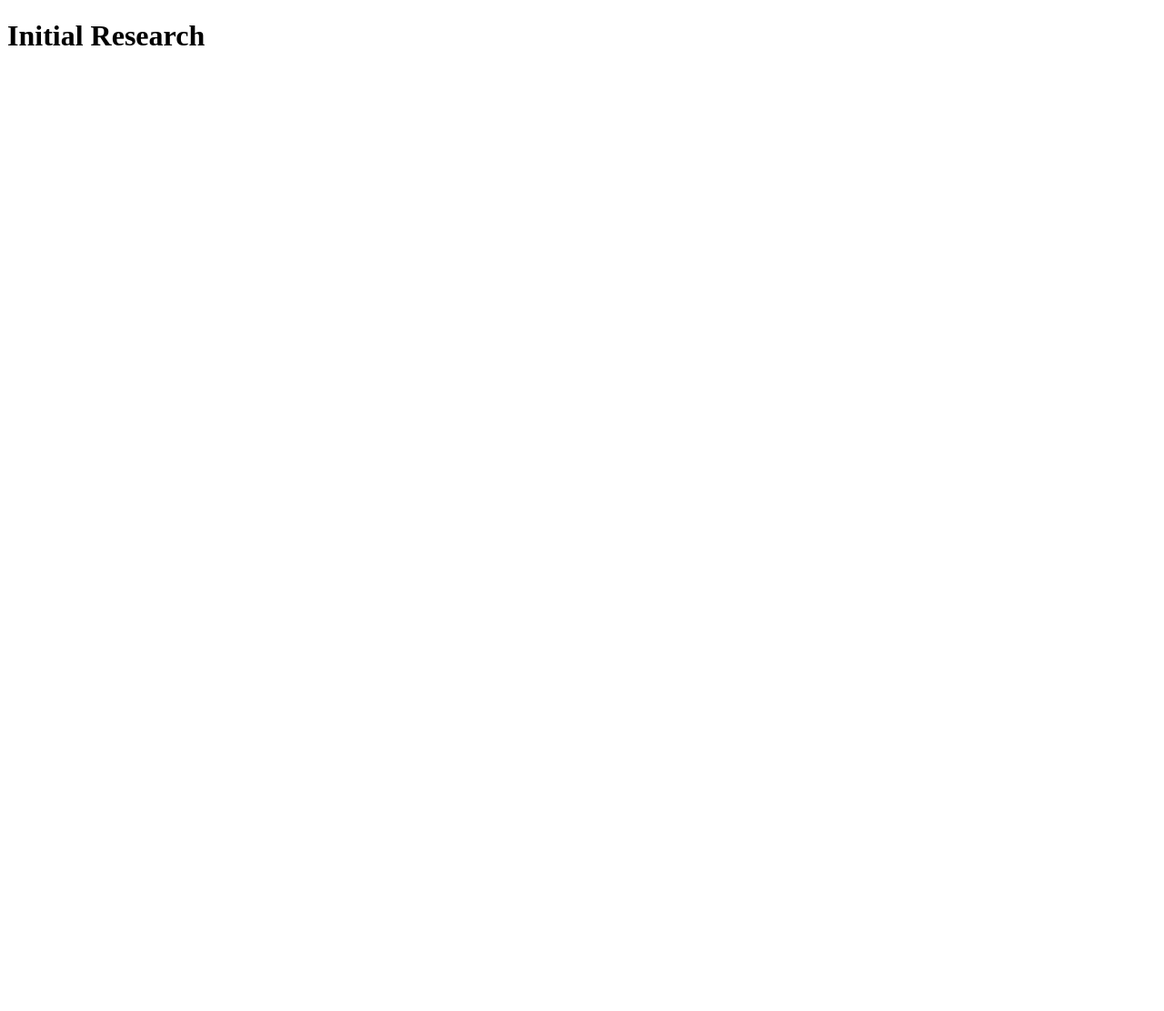
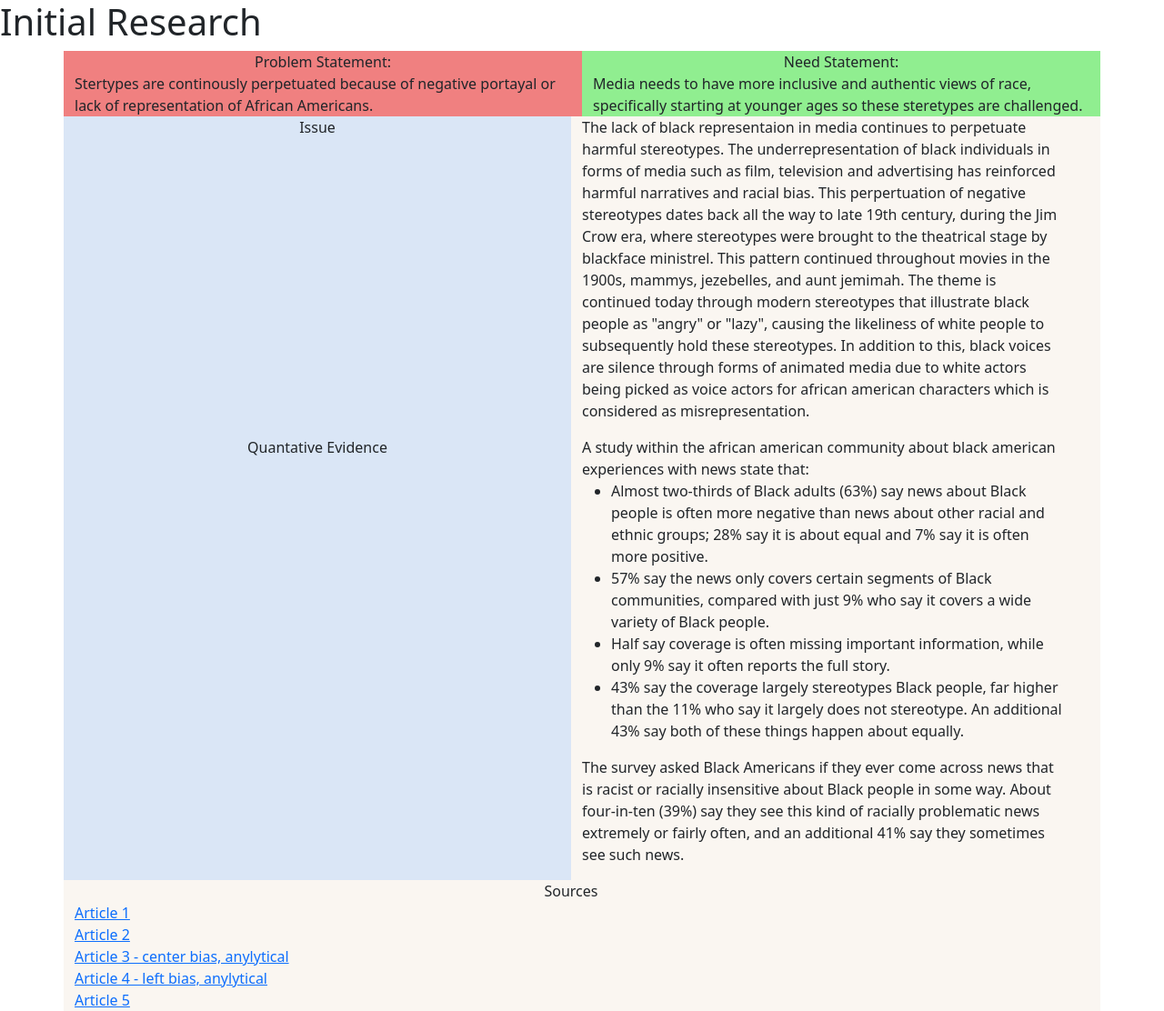
Before and after one commit to DabriaR/Capstone23-24, a plain HTML site: page InitialResearchDabria.html in a window 1280 px wide. Shown: the whole page at 91% size. Before the commit the page ends 800 px from the top, so only its background shows below. Drawn offline with nearby package versions, Linux system fonts and the light colour scheme.

Commit message:
research

```diff
--- a/InitialResearchDabria.html
+++ b/InitialResearchDabria.html
@@ -4,8 +4,105 @@
     <meta charset="UTF-8">
     <meta name="viewport" content="width=device-width, initial-scale=1.0">
     <title>Document</title>
+    <link href="https://cdn.jsdelivr.net/npm/bootstrap@5.3.2/dist/css/bootstrap.min.css" rel="stylesheet" integrity="sha384-T3c6CoIi6uLrA9TneNEoa7RxnatzjcDSCmG1MXxSR1GAsXEV/Dwwykc2MPK8M2HN" crossorigin="anonymous">
+<style>
+
+</style>
+
+
 </head>
 <body>
+    <script src="https://cdn.jsdelivr.net/npm/bootstrap@5.3.2/dist/js/bootstrap.bundle.min.js" integrity="sha384-C6RzsynM9kWDrMNeT87bh95OGNyZPhcTNXj1NW7RuBCsyN/o0jlpcV8Qyq46cDfL" crossorigin="anonymous"></script>
     <h1>Initial Research</h1>
+
+    <div class="container" style="background-color: rgb(250, 246, 241);">
+
+        <div class="row">
+          <div class="col" style="background-color: lightcoral;">
+            <center>Problem Statement: </center>
+            Stertypes are continously perpetuated because of negative portayal
+             or lack of representation of African Americans.
+          </div>
+
+          <div class="col" style="background-color: lightgreen;">
+            <center>Need Statement: </center>
+            Media needs to have more inclusive and authentic views of race,
+             specifically starting at younger ages so these steretypes are challenged.
+          </div>
+
+        <div class="row">
+          <div class="col" style="background-color: rgb(218, 230, 246);">
+            <center>Issue</center>
+          </div>
+          <div class="col">
+            <blockquote>The lack of black representaion in media continues to perpetuate
+                harmful stereotypes. The underrepresentation of black individuals in
+                forms of media such as film, television and advertising has reinforced
+               harmful narratives and racial bias. This perpertuation of negative stereotypes
+               dates back all the way to late 19th century, during the Jim Crow era, where stereotypes
+               were brought to the theatrical stage by blackface ministrel. This pattern continued
+               throughout movies in the 1900s, mammys, jezebelles, and aunt jemimah. The theme is
+               continued today through modern stereotypes that illustrate black people as "angry" or
+               "lazy", causing the likeliness of white people to subsequently hold these stereotypes.
+             In addition to this, black voices are silence through forms of animated media
+                due to white actors being picked as voice actors for african american characters
+                which is considered as misrepresentation.
+               </blockquote>
+          </div>
+          </div>
+
+
+          <div class="row">
+          <div class="col" style="background-color: rgb(218, 230, 246);">
+            <center>Quantative Evidence</center>
+
+          </div>
+          <div class="col">
+            A study within the african american community about black american
+            experiences with news state that:
+<ul>
+    <li>
+    Almost two-thirds of Black adults (63%) say news about Black people
+    is often more negative than news about other racial and ethnic groups;
+    28% say it is about equal and 7% say it is often more positive.
+</li>
+<li>
+    57% say the news only covers certain segments of Black communities,
+     compared with just 9% who say it covers a wide variety of Black people.
+</li>
+<li>
+    Half say coverage is often missing important information,
+     while only 9% say it often reports the full story.
+</li>
+<li>
+    43% say the coverage largely stereotypes Black people, far higher than the 11% who
+     say it largely does not stereotype. An additional 43% say both of these things
+      happen about equally.
+</li>
+</ul>
+<blockquote>
+    The survey asked Black Americans if they ever come across news that is racist
+     or racially insensitive about Black people in some way. About four-in-ten (39%)
+      say they see this kind of racially problematic news extremely or fairly often,
+      and an additional 41% say they sometimes see such news.
+</blockquote>
+        </div>
+        </div>
+
+        <div class="row">
+            <div class="col">
+            <center>Sources</center>
+            <a href="https://jimcrowmuseum.ferris.edu/links/essays/vcu.htm">Article 1</a>
+            <br>
+            <a href="https://www.pewresearch.org/journalism/2023/09/26/black-americans-experiences-with-news/">Article 2 </a>
+            <br>
+            <a href="https://www.forbes.com/sites/cathyolson/2023/09/27/pew-research-39-percent-of-black-americans-say-news-about-them-is-racially-insensitive/?sh=768823c323d2">Article 3 - center bias, anylytical</a>
+            <br>
+            <a href="https://www.newyorker.com/culture/cultural-comment/the-messy-politics-of-black-voices-and-black-voice-in-american-animation">Article 4 - left bias, anylytical</a>
+           <br>
+            <a href="">Article 5</a>
+            </div>
+      </div>
+     </div>
 </body>
 </html>
```
